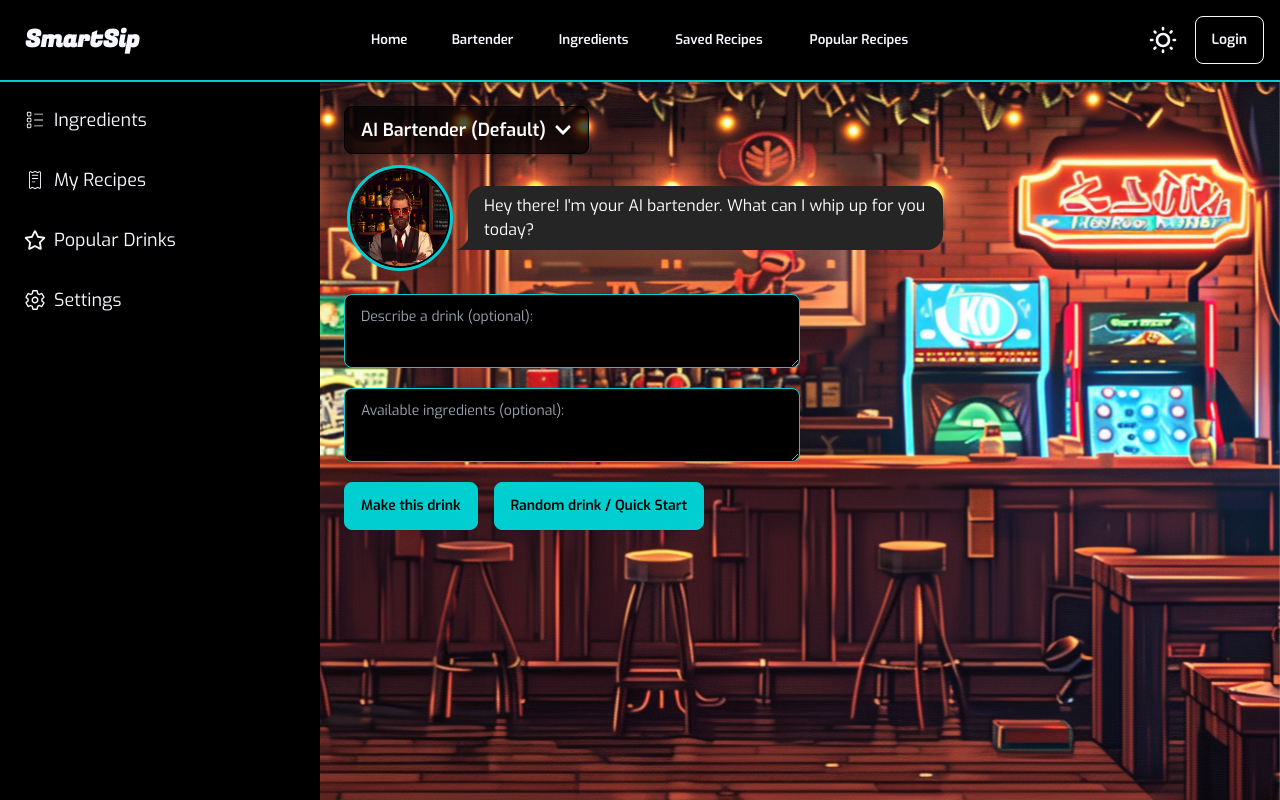
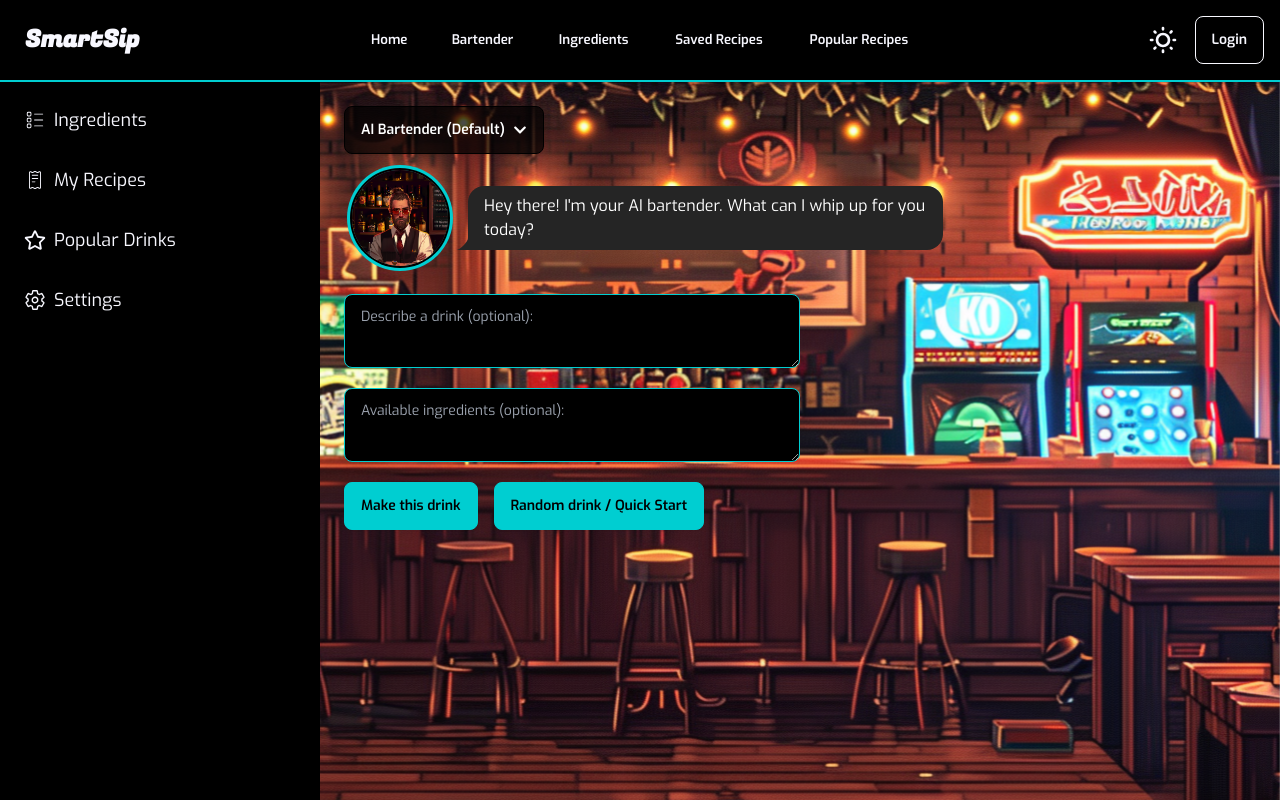
Before and after one commit to Awhalen1999/smart-sip, a React (Vite) app: page /SmartSip/bartender in a window 1280 px wide. Built offline with nearby package versions, Linux system fonts and the light colour scheme.

Commit message:
increase text size

```diff
--- a/src/pages/bartender/BartenderPage.jsx
+++ b/src/pages/bartender/BartenderPage.jsx
@@ -143,7 +143,7 @@ const AIBartender = () => {
                 <div
                   tabIndex={0}
                   role='button'
-                  className='btn text-lg border-black text-white bg-black bg-opacity-70'
+                  className='btn border-black text-white bg-black bg-opacity-70'
                 >
                   AI Bartender ({bartender}) <FaChevronDown />
                 </div>
```
